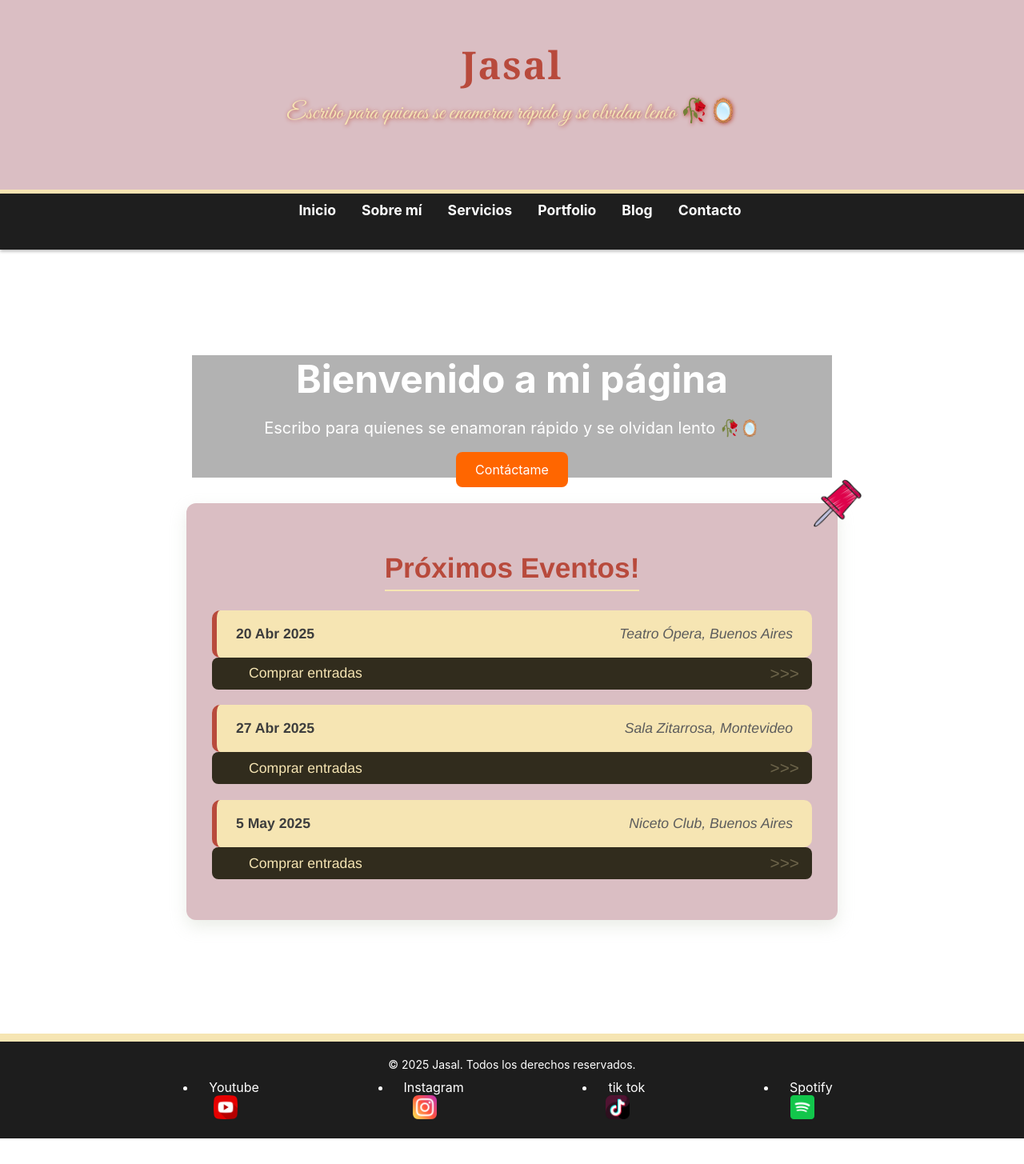
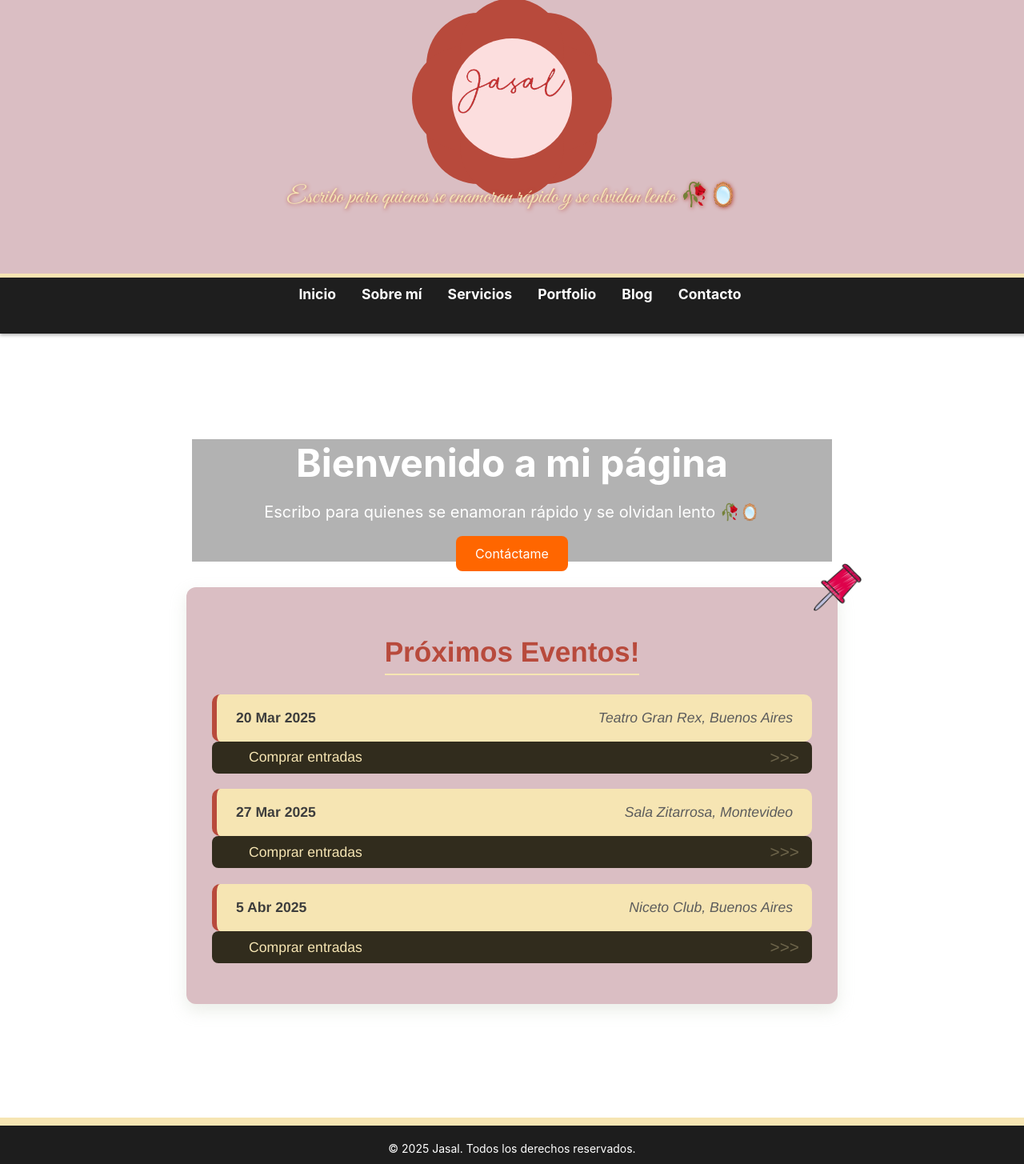
Before and after one commit to DiegoMarchandon/jasalpagina, a React (Create React App) app: page / in a window 1280 px wide. Shown: the top 1455 px of the page at 80% size. Before the commit the page ends 1423 px from the top, so only its background shows below. Built offline with nearby package versions, Linux system fonts and the light colour scheme.

Commit message:
dinamic <li> items + header Font

```diff
--- a/src/components/Header.jsx
+++ b/src/components/Header.jsx
@@ -1,10 +1,12 @@
 import { Link } from "react-router-dom";
+import JasalFuente from "../assets/JasalFuente.png";
 import './css/Header.css';
 
 function Header(){
     return (
       <header className="header-artista">
-        <h1 className="titulo-principal">Jasal</h1>
+        {/* <h1 className="titulo-principal">Jasal</h1> */}
+        <img src={JasalFuente} alt="Logo de Jasal" className="logo-artista" />
         <p className="subtitulo">Escribo para quienes se enamoran rápido y se olvidan lento 🥀🪞</p>
       </header>
     )
--- a/src/components/css/Header.css
+++ b/src/components/css/Header.css
@@ -7,6 +7,23 @@
   text-align: center;
   border-bottom: 5px solid #F6E5B3;
   box-shadow: 0 4px 6px rgba(0, 0, 0, 0.1);
+}
+
+.logo-artista{
+  width: 150px;
+  height: auto;
+  margin-bottom: 1rem;
+  border-radius: 50%;
+  background-color: #fcdede; /* solo si querés fondo visible */
+  box-shadow:
+    0 -60px 0 -10px #B84A3C,
+    0 60px 0 -10px #B84A3C,
+    -60px 0 0 -10px #B84A3C,
+    60px 0 0 -10px #B84A3C,
+    -42px -42px 0 -10px #B84A3C,
+    42px -42px 0 -10px #B84A3C,
+    -42px 42px 0 -10px #B84A3C,
+    42px 42px 0 -10px #B84A3C;
 }
 
 .titulo-principal {
--- a/src/pages/Inicio/Inicio.jsx
+++ b/src/pages/Inicio/Inicio.jsx
@@ -1,6 +1,26 @@
 import './styles.css';
 import Tachuela from '../../assets/thumb-tack.png';
+import React, {useState} from 'react';
 function Inicio() {
+
+  // lógica de mi función:
+  const [datos, setDatos] = useState([
+    {
+      fecha: "20 Mar 2025",
+      lugar: "Teatro Gran Rex, Buenos Aires",
+      enlace: "#enlace1"
+    },
+    {
+      fecha: "27 Mar 2025",
+      lugar: "Sala Zitarrosa, Montevideo",
+      enlace: "#enlace2"
+    },
+    {
+      fecha: "5 Abr 2025",
+      lugar: "Niceto Club, Buenos Aires",
+      enlace: "#enlace3"
+    }]);
+
   return (
     <div className="site-inicio">
       <div className="inicio-content">
@@ -12,13 +32,14 @@ function Inicio() {
         <h2>Próximos Eventos!</h2>
         <img src={Tachuela} alt="tachuela logo" id="tachuela-img"/>
         <ul className="eventos-lista">
-          <li>
+          {datos.map((data, index) => (
+            <li key={index}>
               <div className='info-eventos'>
-            <span className="fecha">20 Abr 2025</span>
-            <span className="lugar">Teatro Ópera, Buenos Aires</span>
+                <span className="fecha">{data.fecha}</span>
+                <span className="lugar">{data.lugar}</span>
               </div>
               <div className='direccion-container'>
-              <a href="" className="enlaces-inicio">Comprar entradas</a>
+                <a href={data.enlace} className="enlaces-inicio">Comprar entradas</a>
                 <span className="flechas">
                   <span>&gt;</span>
                   <span>&gt;</span>
@@ -26,34 +47,7 @@ function Inicio() {
                 </span>
               </div>
             </li>
-          <li>
-            <div className='info-eventos'>
-            <span className="fecha">27 Abr 2025</span>
-            <span className="lugar">Sala Zitarrosa, Montevideo</span>
-            </div>
-            <div className='direccion-container'>
-              <a href="" className="enlaces-inicio">Comprar entradas</a>
-              <span className="flechas">
-                <span>&gt;</span>
-                <span>&gt;</span>
-                <span>&gt;</span>
-              </span>
-            </div>
-          </li>
-          <li>
-            <div className='info-eventos'>
-            <span className="fecha">5 May 2025</span>
-            <span className="lugar">Niceto Club, Buenos Aires</span>
-            </div>
-            <div className='direccion-container'>
-              <a href="" className="enlaces-inicio">Comprar entradas</a>
-              <span className="flechas">
-                <span>&gt;</span>
-                <span>&gt;</span>
-                <span>&gt;</span>
-              </span>
-            </div>
-          </li>
+          ))}
         </ul>
       </section>
 
```
Also changed, not shown: src/assets/JasalFuente.png (added). Lines whose indentation alone changed are shown as unchanged.
